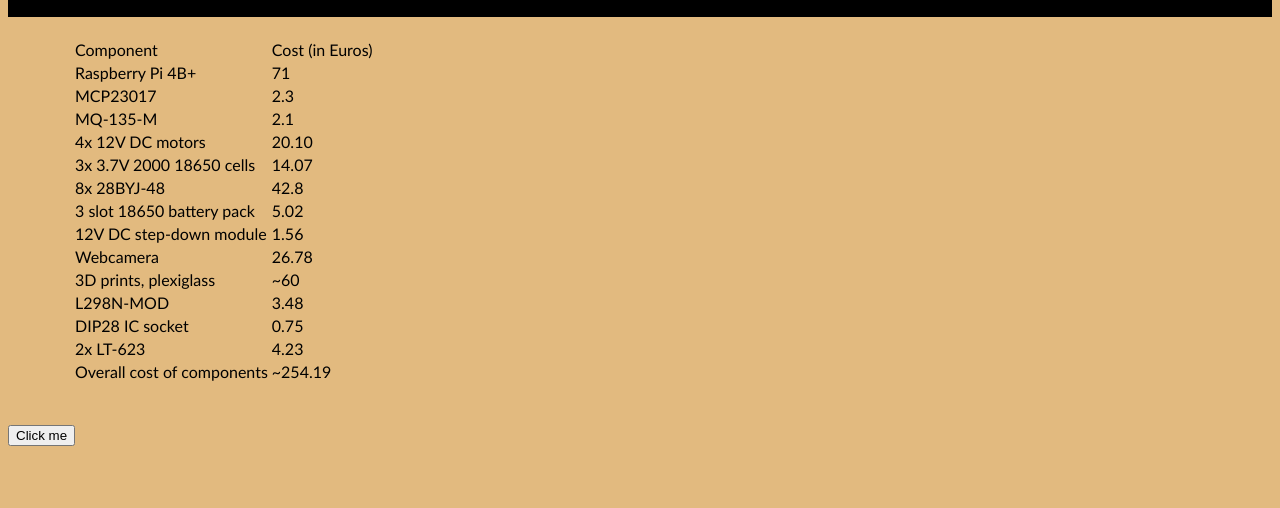
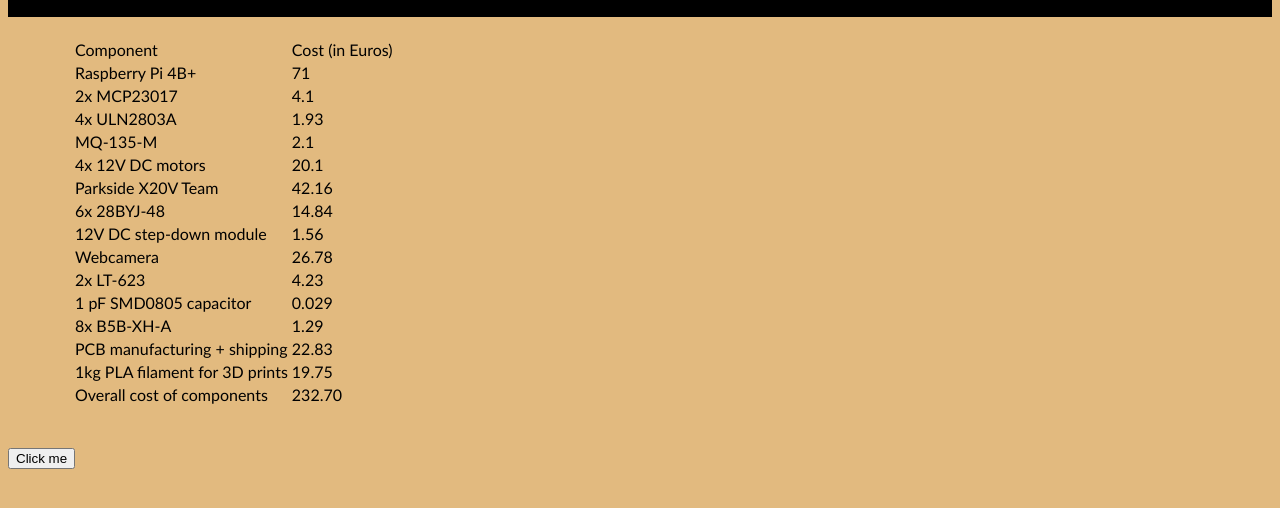
Before and after one commit to TranRobi/RMRC_TDM, a plain HTML site: page html/hardware.html in a window 1280 px wide. Shown: the part 100-608 px from the top of the page. Drawn offline with nearby package versions, Linux system fonts and the light colour scheme.

Commit message:
Alkatrész árak frissítése, végösszeg kiszámolás automatikusan

```diff
--- a/html/hardware.html
+++ b/html/hardware.html
@@ -28,7 +28,7 @@
       </nav>
     </div>
     <div class="content">
-      <table>
+      <table id="partlist">
         <tbody>
           <tr class="odd">
             <td>Component</td>
@@ -39,8 +39,12 @@
             <td>71</td>
           </tr>
           <tr class="odd">
-            <td>MCP23017</td>
-            <td>2.3</td>
+            <td>2x MCP23017</td>
+            <td>4.1</td>
+          </tr>
+          <tr class="odd">
+            <td>4x ULN2803A</td>
+            <td>1.93</td>
           </tr>
           <tr class="even">
             <td>MQ-135-M</td>
@@ -48,19 +52,15 @@
           </tr>
           <tr class="odd">
             <td>4x 12V DC motors</td>
-            <td>20.10</td>
-          </tr>
-          <tr class="even">
-            <td>3x 3.7V 2000 18650 cells</td>
-            <td>14.07</td>
+            <td>20.1</td>
           </tr>
           <tr class="odd">
-            <td>8x 28BYJ-48</td>
-            <td>42.8</td>
+            <td>Parkside X20V Team</td>
+            <td>42.16</td>
           </tr>
-          <tr class="even">
-            <td>3 slot 18650 battery pack</td>
-            <td>5.02</td>
+          <tr class="odd">
+            <td>6x 28BYJ-48</td>
+            <td>14.84</td>
           </tr>
           <tr class="odd">
             <td>12V DC step-down module</td>
@@ -70,25 +70,29 @@
             <td>Webcamera</td>
             <td>26.78</td>
           </tr>
-          <tr class="odd">
-            <td>3D prints, plexiglass</td>
-            <td>~60</td>
-          </tr>
-          <tr class="even">
-            <td>L298N-MOD</td>
-            <td>3.48</td>
-          </tr>
-          <tr class="odd">
-            <td>DIP28 IC socket</td>
-            <td>0.75</td>
-          </tr>
           <tr class="even">
             <td>2x LT-623</td>
             <td>4.23</td>
           </tr>
+          <tr class="even">
+            <td>1 pF SMD0805 capacitor</td>
+            <td>0.029</td>
+          </tr>
+          <tr class="even">
+            <td>8x B5B-XH-A</td>
+            <td>1.29</td>
+          </tr>
+          <tr class="">
+            <td>PCB manufacturing + shipping</td>
+            <td>22.83</td>
+          </tr>
+          <tr class="">
+            <td>1kg PLA filament for 3D prints</td>
+            <td>19.75</td>
+          </tr>
           <tr class="odd">
             <td>Overall cost of components</td>
-            <td>~254.19</td>
+            <td id="totalcost"></td>
           </tr>
         </tbody>
       </table>
@@ -98,5 +102,6 @@
     </div>
     <button id="click">Click me</button>
     <script type="module" src="../javascript/main.js"></script>
+    <script src="../javascript/totalcost.js"></script>
   </body>
 </html>
--- /dev/null
+++ b/javascript/totalcost.js
@@ -0,0 +1,6 @@
+let totalCost = 0;
+const partlist = document.getElementById('partlist');
+for(let i = 1; i < partlist.rows.length - 1; i++) {
+    totalCost += parseFloat(partlist.rows[i].cells[1].textContent);
+}
+document.getElementById('totalcost').textContent = totalCost.toFixed(2);
```
